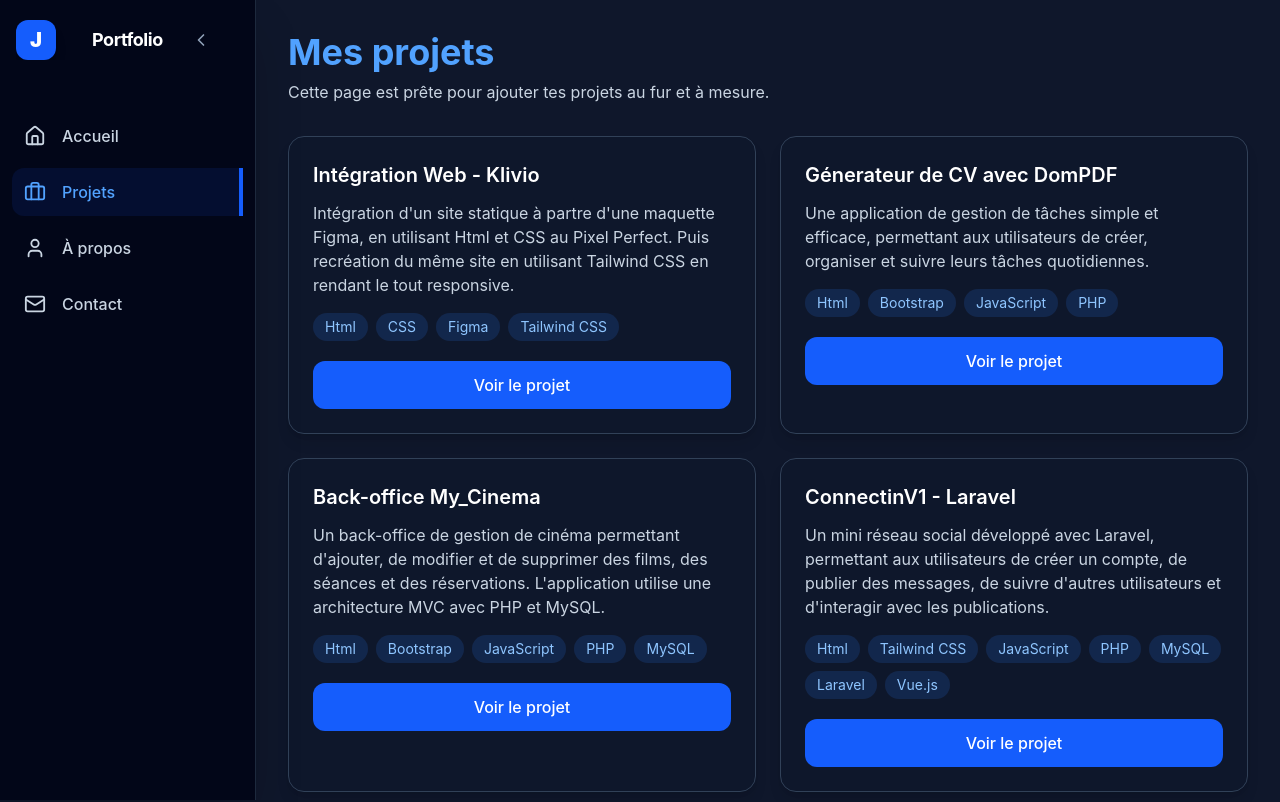
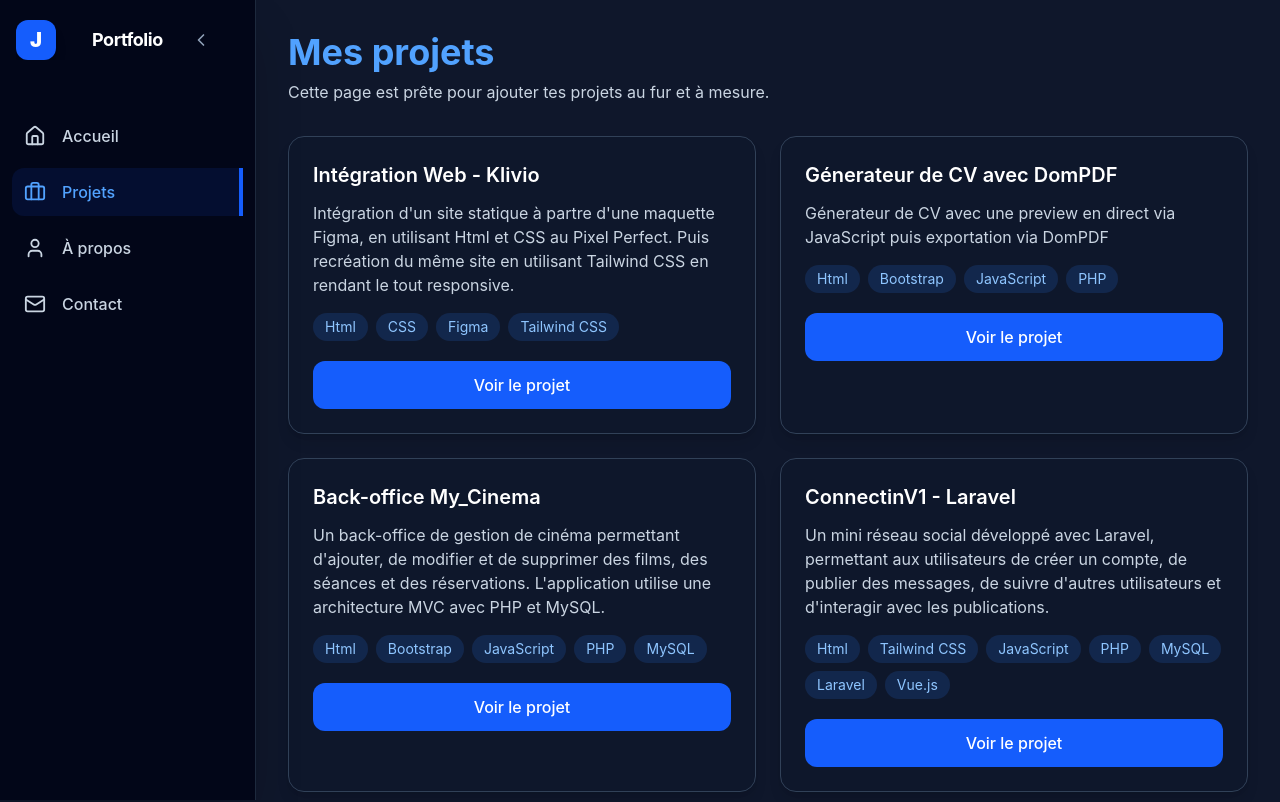
Before and after one commit to jonathandecroix28-max/mon-portfolio, a Vue app: page /projects in a window 1280 px wide. Shown: the top 802 px of the page. Built offline with nearby package versions, Linux system fonts and the light colour scheme.

Commit message:
fix: description

```diff
--- a/src/views/ProjectsView.vue
+++ b/src/views/ProjectsView.vue
@@ -12,7 +12,7 @@ const projects = ref([
   {
     id: 2,
     title: 'Génerateur de CV avec DomPDF',
-    description: "Une application de gestion de tâches simple et efficace, permettant aux utilisateurs de créer, organiser et suivre leurs tâches quotidiennes.",
+    description: "Génerateur de CV avec une preview en direct via JavaScript puis exportation via DomPDF",
     technologies: ['Html', 'Bootstrap', 'JavaScript', 'PHP'],
     link: 'https://cv-generator-7ybc.onrender.com/'
   },
```
